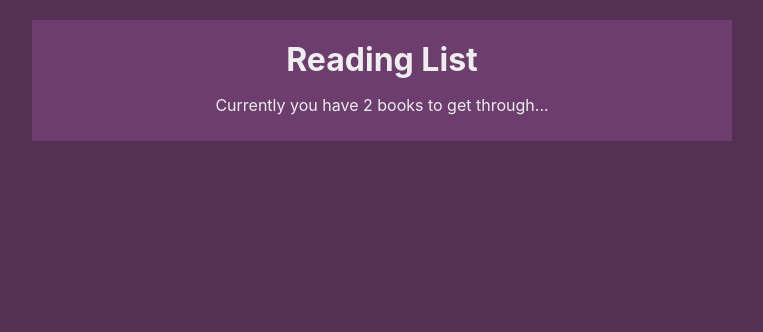
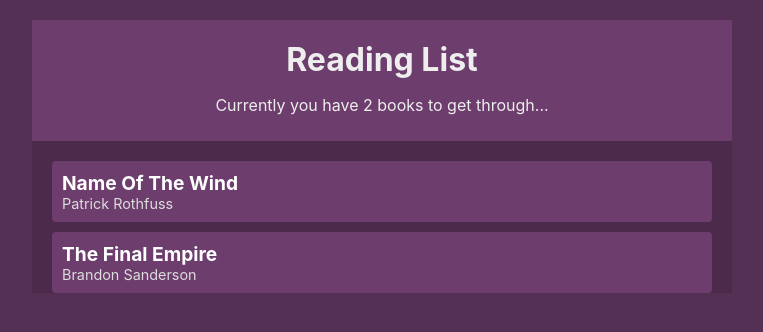
Before and after one commit to paradoxalyty/react-booklist, a React (Create React App) app: page / in a window 1280 px wide. Shown: the top 332 px of the page, without its empty margins (258-1021 px from the left). Built offline with nearby package versions, Linux system fonts and the light colour scheme.

Commit message:
add components BookList and BookDetails

```diff
--- a/src/App.js
+++ b/src/App.js
@@ -1,3 +1,4 @@
+import BookList from "./components/BookList";
 import Navbar from "./components/Navbar";
 import BookContextProvider from "./contexts/BookContext";
 
@@ -6,6 +7,7 @@
         <div className="App">
             <BookContextProvider>
                 <Navbar />
+                <BookList />
             </BookContextProvider>
         </div>
     );
--- /dev/null
+++ b/src/components/BookDetails.js
@@ -0,0 +1,15 @@
+import { useContext } from "react";
+import { BookContext } from "../contexts/BookContext";
+
+const BookDetails = ({ book }) => {
+    const { removeBook } = useContext(BookContext);
+
+    return (
+        <li onClick={() => removeBook(book.id)}>
+            <div className="title">{book.title}</div>
+            <div className="author">{book.author}</div>
+        </li>
+    );
+};
+
+export default BookDetails;
--- /dev/null
+++ b/src/components/BookList.js
@@ -0,0 +1,20 @@
+import { useContext } from "react";
+import { BookContext } from "../contexts/BookContext";
+import BookDetails from "./BookDetails";
+
+const BookList = () => {
+    const { books } = useContext(BookContext);
+    return books.length ? (
+        <div className="book-list">
+            <ul>
+                {books.map((book) => {
+                    return <BookDetails book={book} key={book.id} />;
+                })}
+            </ul>
+        </div>
+    ) : (
+        <div className="empty">No books to read. Hello free time :)</div>
+    );
+};
+
+export default BookList;
--- a/src/index.css
+++ b/src/index.css
@@ -24,3 +24,43 @@
 .navbar h1 {
     margin: 10px 0;
 }
+
+.book-list {
+    margin: 20px;
+}
+
+.book-list ul {
+    padding: 0;
+    list-style-type: none;
+}
+
+.book-list li {
+    padding: 10px;
+    border-radius: 4px;
+    margin: 10px 0;
+    background: #6d3d6d;
+    cursor: pointer;
+}
+
+.book-list li:hover {
+    opacity: 0.7;
+    text-decoration: line-through;
+}
+
+.book-list .title {
+    color: #fff;
+    font-size: 1.2em;
+    font-weight: bold;
+    text-transform: capitalize;
+}
+
+.book-list .author {
+    color: #ddd;
+    font-size: 0.9em;
+    text-transform: capitalize;
+}
+
+.empty {
+    margin: 20px;
+    text-align: center;
+}
```
